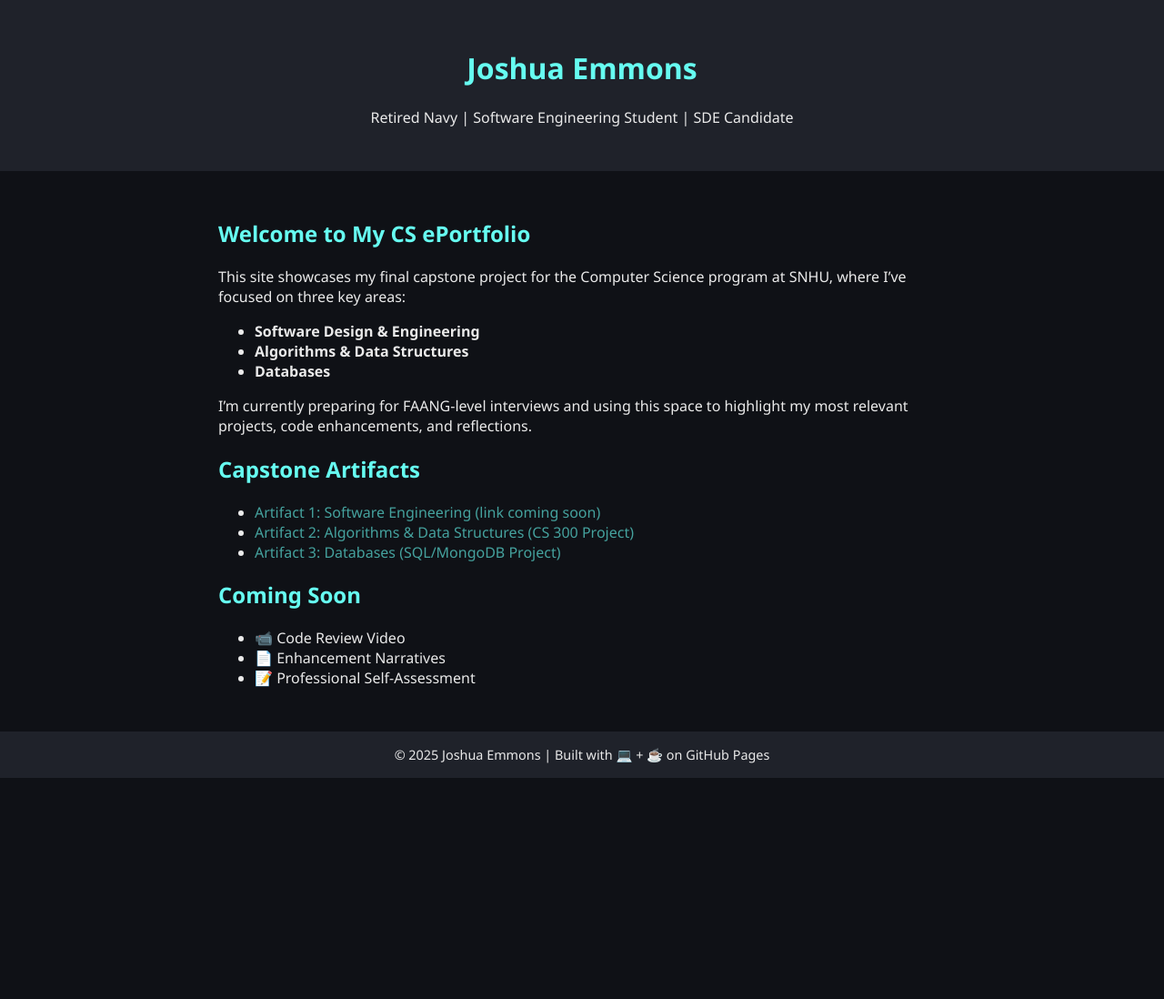
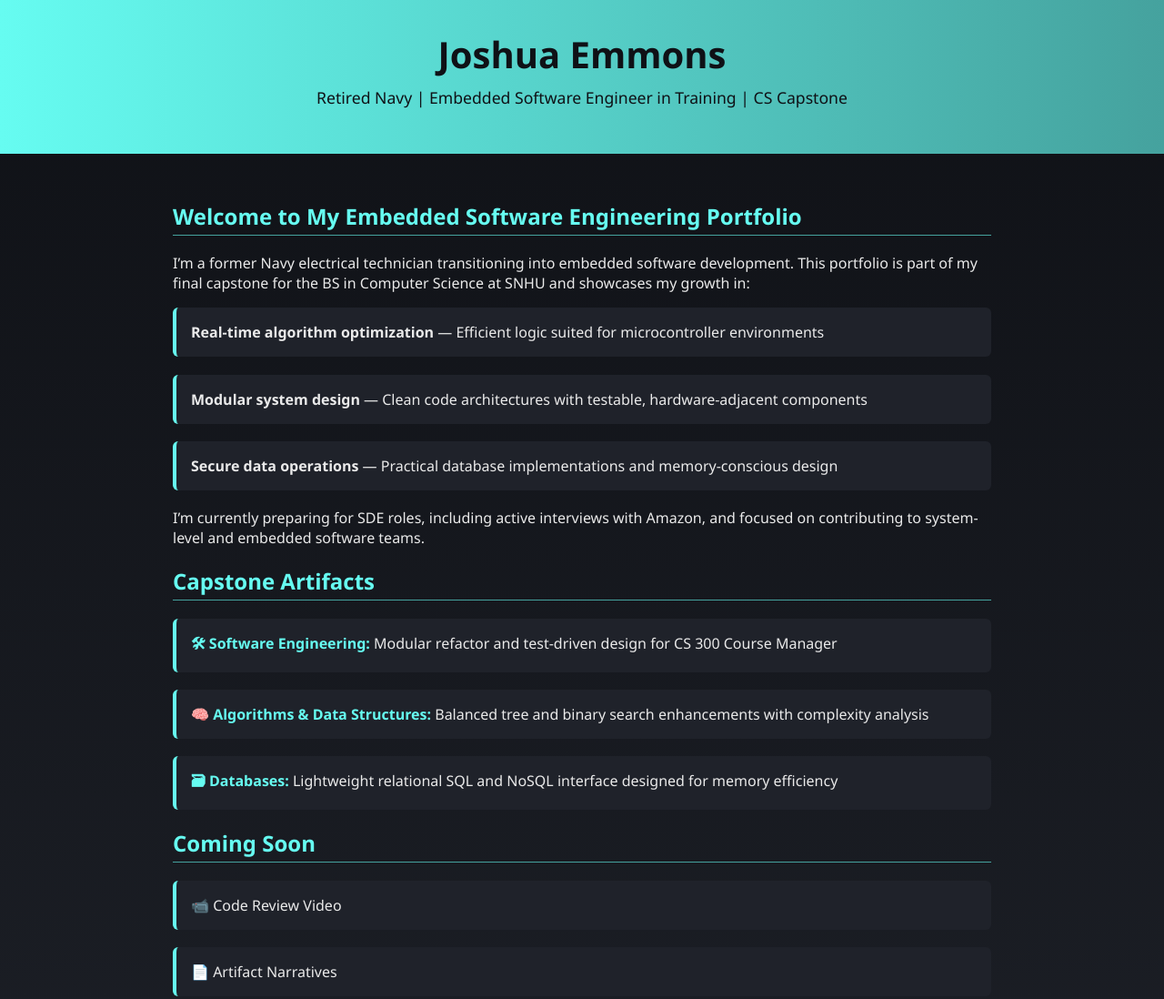
Before and after one commit to Pixelspacecowboy/pixelspacecowboy.github.io, a plain HTML site: page index.html in a window 1280 px wide. Shown: the top 1098 px of the page at 91% size. Before the commit the page ends 855 px from the top, so only its background shows below. Drawn offline with Linux system fonts and the light colour scheme.

Commit message:
Update index.html
Update to Embedded software

```diff
--- a/index.html
+++ b/index.html
@@ -3,30 +3,64 @@
 <head>
   <meta charset="UTF-8" />
   <meta name="viewport" content="width=device-width, initial-scale=1.0"/>
-  <title>Joshua Emmons | CS Portfolio</title>
+  <title>Joshua Emmons | Embedded Software Portfolio</title>
   <style>
     body {
       font-family: 'Segoe UI', sans-serif;
       margin: 0;
       padding: 0;
-      background-color: #0f1116;
+      background: linear-gradient(to bottom, #0f1116, #1c1f26);
       color: #eaeaea;
+      animation: fadeIn 1.2s ease-in;
+    }
+    @keyframes fadeIn {
+      from { opacity: 0; }
+      to { opacity: 1; }
     }
     header {
-      background-color: #1f222a;
+      background: linear-gradient(90deg, #66fcf1, #45a29e);
       padding: 2rem;
       text-align: center;
+      color: #0f1116;
     }
-    h1, h2 {
-      color: #66fcf1;
+    h1 {
+      font-size: 2.5rem;
+      margin: 0;
+    }
+    p.subtitle {
+      font-size: 1.1rem;
+      margin-top: 0.5rem;
+      color: #0f1116;
     }
     section {
       padding: 2rem;
-      max-width: 800px;
+      max-width: 900px;
       margin: auto;
     }
+    h2 {
+      color: #66fcf1;
+      border-bottom: 1px solid #45a29e;
+      padding-bottom: 0.25rem;
+    }
+    ul {
+      list-style: none;
+      padding: 0;
+    }
+    li {
+      margin-bottom: 1.2rem;
+      padding: 1rem;
+      background: #1f222a;
+      border-left: 4px solid #66fcf1;
+      transition: transform 0.2s ease-in-out;
+      border-radius: 6px;
+    }
+    li:hover {
+      transform: translateX(5px);
+      background: #2c303a;
+    }
     a {
-      color: #45a29e;
+      color: #66fcf1;
+      font-weight: bold;
       text-decoration: none;
     }
     a:hover {
@@ -37,47 +71,53 @@
       text-align: center;
       padding: 1rem;
       font-size: 0.9rem;
+      color: #aaa;
+    }
+    @media (max-width: 600px) {
+      h1 {
+        font-size: 2rem;
+      }
     }
   </style>
 </head>
 <body>
   <header>
     <h1>Joshua Emmons</h1>
-    <p>Retired Navy | Software Engineering Student | SDE Candidate</p>
+    <p class="subtitle">Retired Navy | Embedded Software Engineer in Training | CS Capstone</p>
   </header>
 
   <section>
-    <h2>Welcome to My CS ePortfolio</h2>
+    <h2>Welcome to My Embedded Software Engineering Portfolio</h2>
     <p>
-      This site showcases my final capstone project for the Computer Science program at SNHU, where I’ve focused on three key areas:
+      I’m a former Navy electrical technician transitioning into embedded software development. This portfolio is part of my final capstone for the BS in Computer Science at SNHU and showcases my growth in:
     </p>
     <ul>
-      <li><strong>Software Design & Engineering</strong></li>
-      <li><strong>Algorithms & Data Structures</strong></li>
-      <li><strong>Databases</strong></li>
+      <li><strong>Real-time algorithm optimization</strong> — Efficient logic suited for microcontroller environments</li>
+      <li><strong>Modular system design</strong> — Clean code architectures with testable, hardware-adjacent components</li>
+      <li><strong>Secure data operations</strong> — Practical database implementations and memory-conscious design</li>
     </ul>
 
     <p>
-      I’m currently preparing for FAANG-level interviews and using this space to highlight my most relevant projects, code enhancements, and reflections.
+      I’m currently preparing for SDE roles, including active interviews with Amazon, and focused on contributing to system-level and embedded software teams.
     </p>
 
     <h2>Capstone Artifacts</h2>
     <ul>
-      <li><a href="#">Artifact 1: Software Engineering (link coming soon)</a></li>
-      <li><a href="#">Artifact 2: Algorithms & Data Structures (CS 300 Project)</a></li>
-      <li><a href="#">Artifact 3: Databases (SQL/MongoDB Project)</a></li>
+      <li><a href="#">🛠 Software Engineering:</a> Modular refactor and test-driven design for CS 300 Course Manager</li>
+      <li><a href="#">🧠 Algorithms & Data Structures:</a> Balanced tree and binary search enhancements with complexity analysis</li>
+      <li><a href="#">🗃 Databases:</a> Lightweight relational SQL and NoSQL interface designed for memory efficiency</li>
     </ul>
 
     <h2>Coming Soon</h2>
     <ul>
       <li>📹 Code Review Video</li>
-      <li>📄 Enhancement Narratives</li>
+      <li>📄 Artifact Narratives</li>
       <li>📝 Professional Self-Assessment</li>
     </ul>
   </section>
 
   <footer>
-    &copy; 2025 Joshua Emmons | Built with 💻 + ☕ on GitHub Pages
+    &copy; 2025 Joshua Emmons | Embedded Systems | Powered by GitHub Pages
   </footer>
 </body>
 </html>
```
